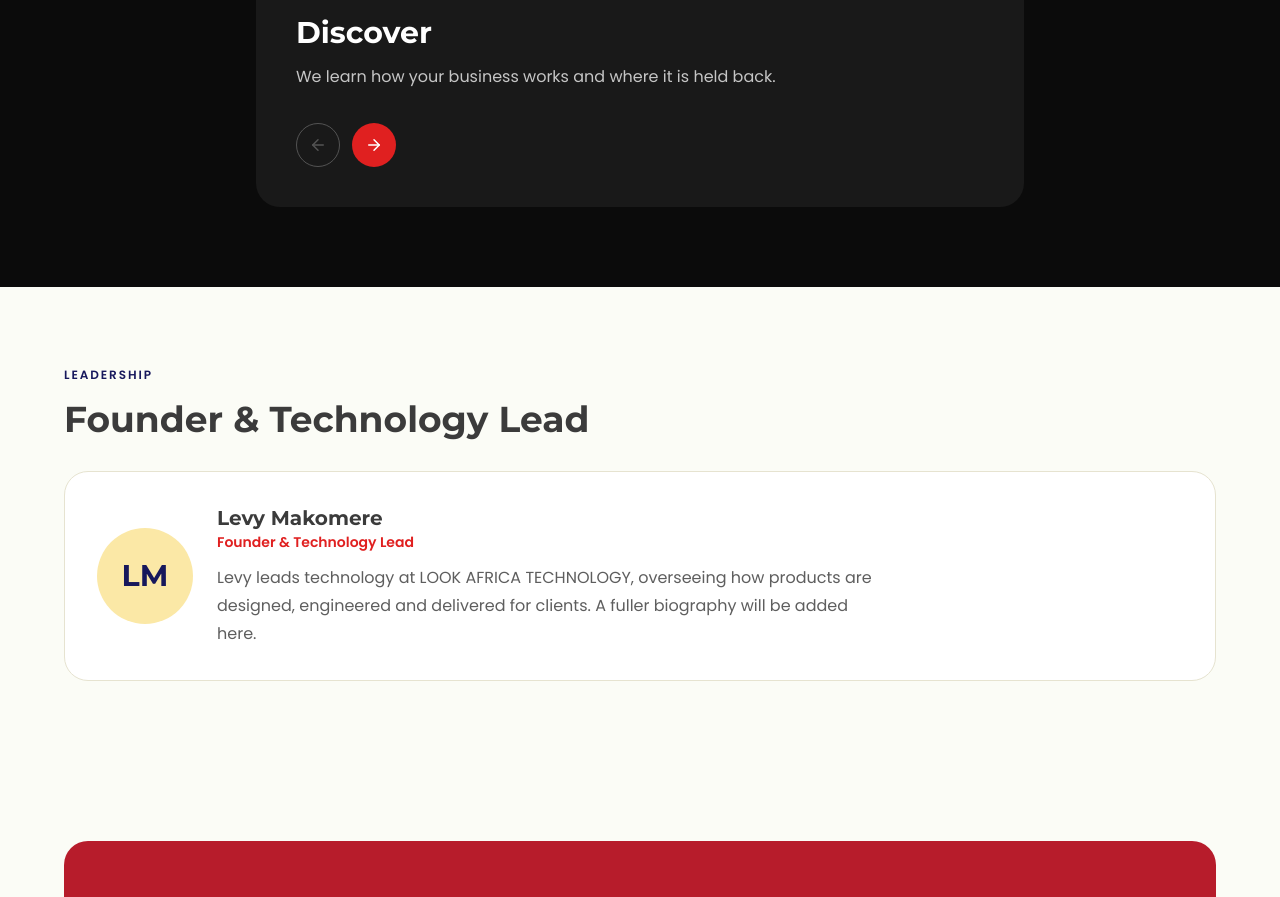
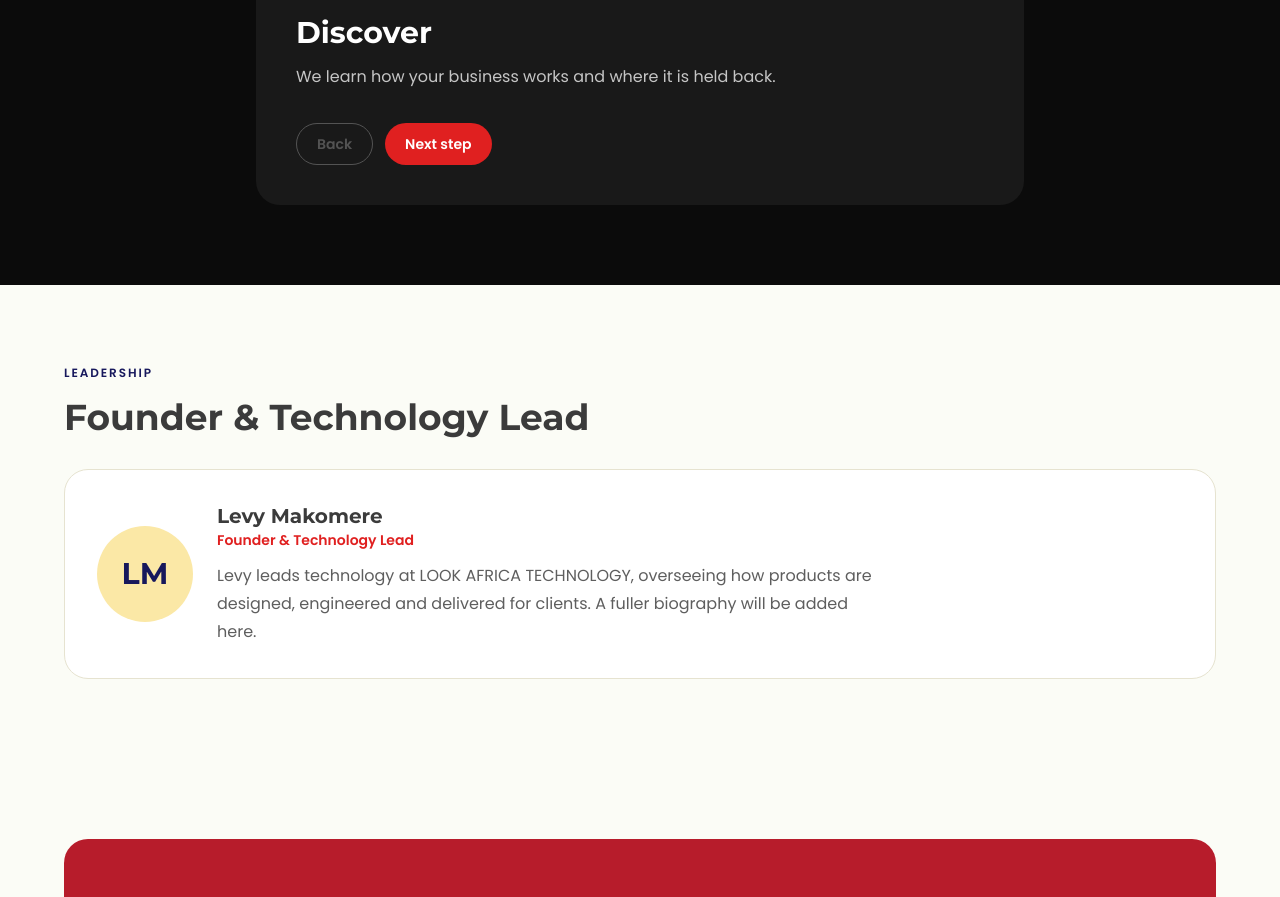
Before and after one commit to Levy254885/lookafrica-technology, a React (Vite) app: page /about in a window 1280 px wide. Shown: the part 1940-2837 px from the top of the page. Built offline with nearby package versions, Linux system fonts and the light colour scheme.

Commit message:
Update ProcessExplorer.tsx

```diff
--- a/src/components/ui/ProcessExplorer.tsx
+++ b/src/components/ui/ProcessExplorer.tsx
@@ -29,8 +29,8 @@ export default function ProcessExplorer({ dark = false, detailed = false }: { da
           <p className={`mt-3 max-w-xl leading-7 ${dark ? 'text-white/75' : 'text-mute'}`}>{desc}</p>
           {detailed && <ul className="mt-6 space-y-2">{m.gets.map((g) => <li key={g} className="flex gap-3 text-sm"><Check size={18} className="mt-0.5 shrink-0 text-teal" aria-hidden />{g}</li>)}</ul>}
           <div className="mt-8 flex gap-3">
-            <button onClick={() => setA(Math.max(0, a - 1))} disabled={a === 0} aria-label="Previous step" className="grid h-11 w-11 place-items-center rounded-full border border-current opacity-70 disabled:opacity-25"><ArrowLeft size={18} /></button>
-            <button onClick={() => setA(Math.min(5, a + 1))} disabled={a === 5} aria-label="Next step" className="grid h-11 w-11 place-items-center rounded-full bg-copper text-white disabled:opacity-40"><ArrowRight size={18} /></button>
+            <button onClick={() => setA(Math.max(0, a - 1))} disabled={a === 0} className="rounded-full border border-current px-5 py-2.5 text-sm font-semibold opacity-70 disabled:opacity-25">Back</button>
+            <button onClick={() => setA(Math.min(5, a + 1))} disabled={a === 5} className="rounded-full bg-copper px-5 py-2.5 text-sm font-semibold text-white disabled:opacity-40">Next step</button>
           </div>
         </motion.div>
       </AnimatePresence>
```
